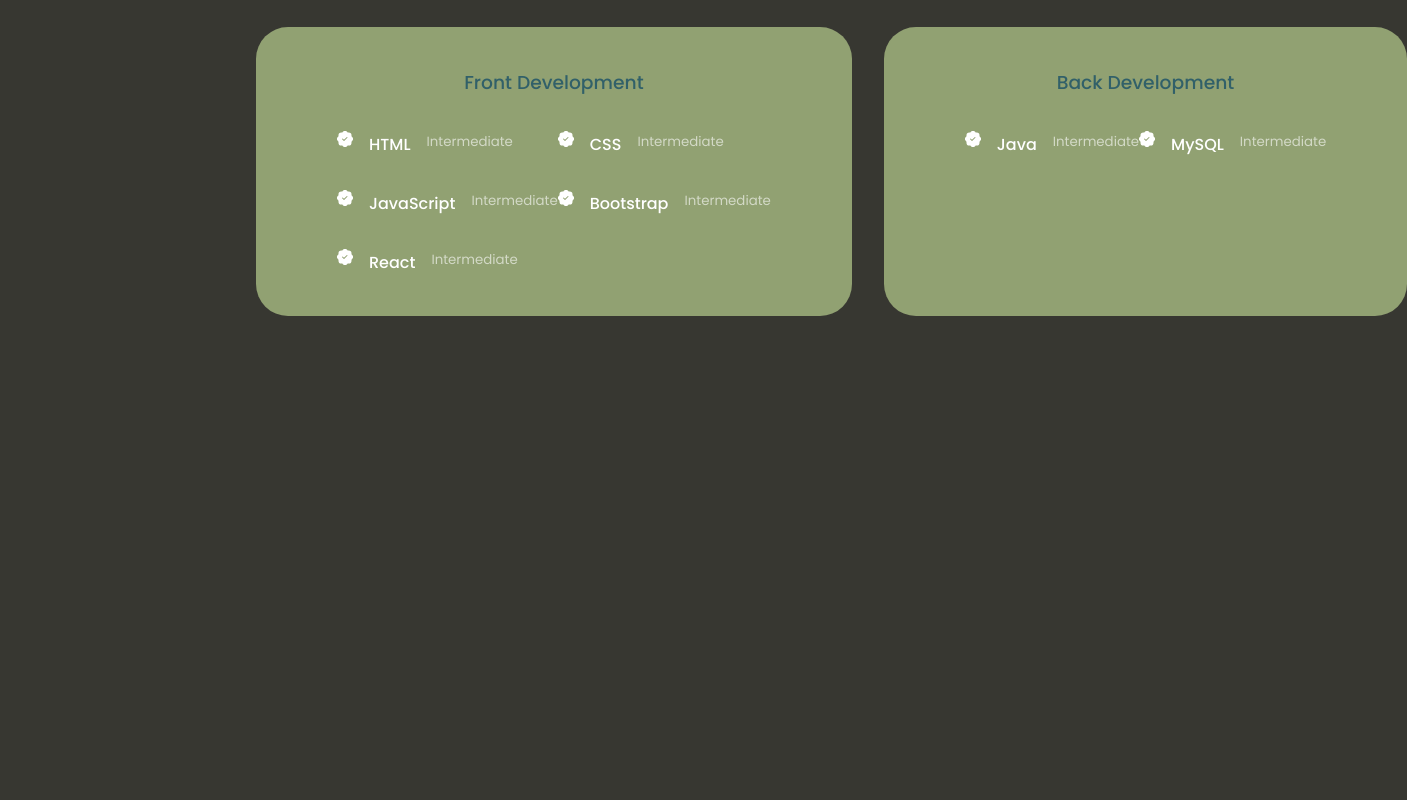
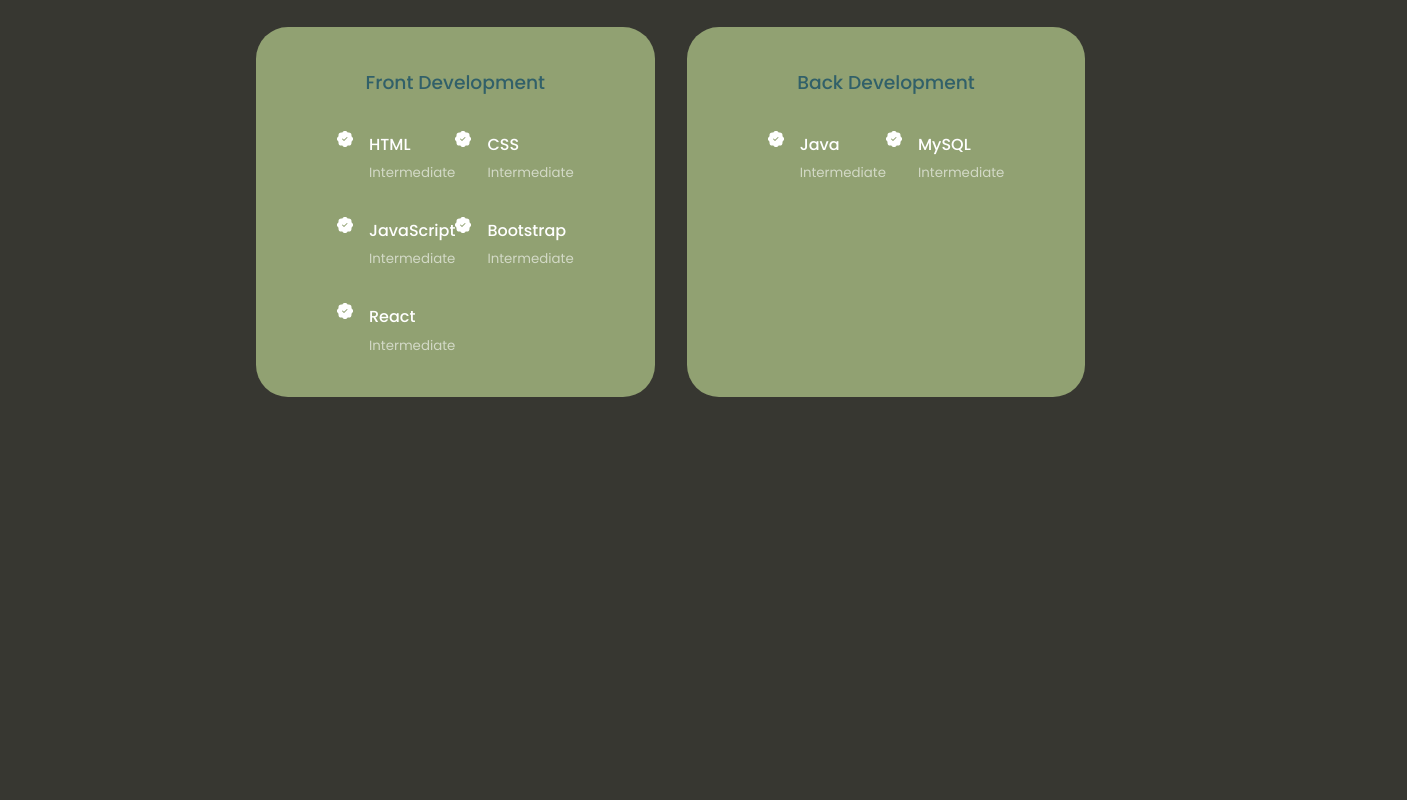
Before and after one commit to katygil7/myportfolio, a React (Create React App) app: page / in a window 1280 px wide. Shown: the part 1940-2740 px from the top of the page, 1407 px wide, since content can reach past the window. Built offline with nearby package versions, Linux system fonts and the light colour scheme.

Commit message:
added divs

```diff
--- a/src/components/experience/Experience.jsx
+++ b/src/components/experience/Experience.jsx
@@ -12,29 +12,39 @@
           <h3>Front Development</h3>
           <div className='experience_content'>
             <article className='experience_details'>
-              <BsFillPatchCheckFill />
+              <BsFillPatchCheckFill className='experience_details-icon' />
+              <div>
                 <h4>HTML</h4>
                 <small className='text-light'>Intermediate</small>
+              </div>
             </article>
             <article className='experience_details'>
-              <BsFillPatchCheckFill />
+              <BsFillPatchCheckFill experience_details-icon />
+              <div>
                 <h4>CSS</h4>
                 <small className='text-light'>Intermediate</small>
+              </div>
             </article>
             <article className='experience_details'>
-              <BsFillPatchCheckFill />
+              <BsFillPatchCheckFill experience_details-icon />
+              <div>
                 <h4>JavaScript</h4>
                 <small className='text-light'>Intermediate</small>
+              </div>
             </article>
             <article className='experience_details'>
-              <BsFillPatchCheckFill />
+              <BsFillPatchCheckFill experience_details-icon />
+              <div>
                 <h4>Bootstrap</h4>
                 <small className='text-light'>Intermediate</small>
+              </div>
             </article>
             <article className='experience_details'>
-              <BsFillPatchCheckFill />
+              <BsFillPatchCheckFill experience_details-icon />
+              <div>
                 <h4>React</h4>
                 <small className='text-light'>Intermediate</small>
+              </div>
             </article>
           </div>
         </div>
@@ -44,13 +54,17 @@
           <div className='experience_content'>
             <article className='experience_details'>
                 <BsFillPatchCheckFill />
+                <div>
                   <h4>Java</h4>
                   <small className='text-light'>Intermediate</small>
+                </div>
               </article>
               <article className='experience_details'>
               <BsFillPatchCheckFill />
+              <div>
                 <h4>MySQL</h4>
                 <small className='text-light'>Intermediate</small>
+              </div>
             </article>
           </div>
         </div>
```
Lines whose indentation alone changed are shown as unchanged.
